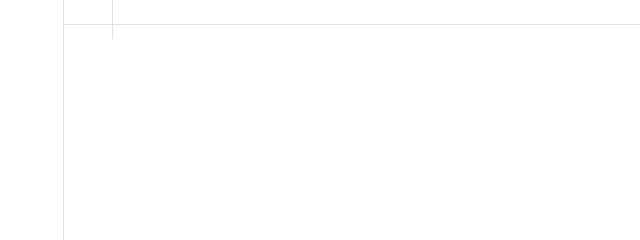
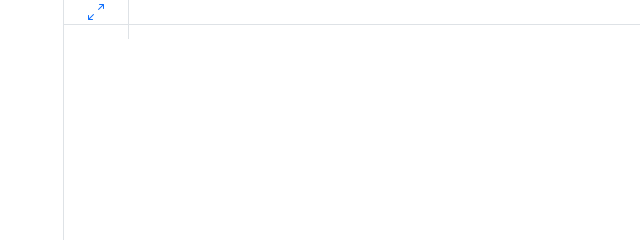
Before and after one commit to afwyou/Hexschool-Bootstrap5-Dashboard, a website: page index.html in a window 1280 px wide. Shown: the top 240 px of the page, 216-856 px from the left. Drawn offline with nearby package versions, Linux system fonts and the light colour scheme.

Commit message:
結構規劃 製作連結按鈕，但沒有把父層容器撐開來？

```diff
--- a/index.html
+++ b/index.html
@@ -19,7 +19,7 @@
 
     <main class="main">
       <div class="bg-white w-100 border-bottom">
-        <a href="#" class="py-3 px-4 border-end"></a>
+        <a href="#" class="d-incline-block py-3 px-4 border-end"><i class="bi bi-arrows-angle-expand"></i></a>
       </div>
     </main>
   </div>
```
